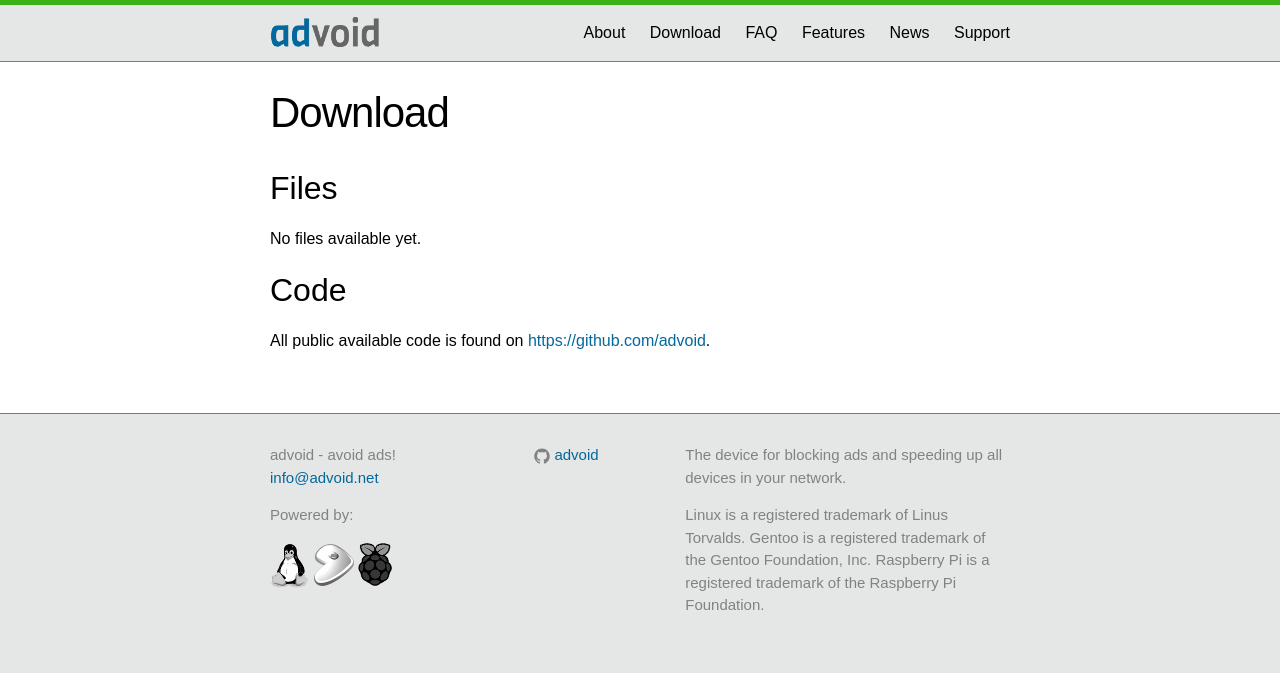
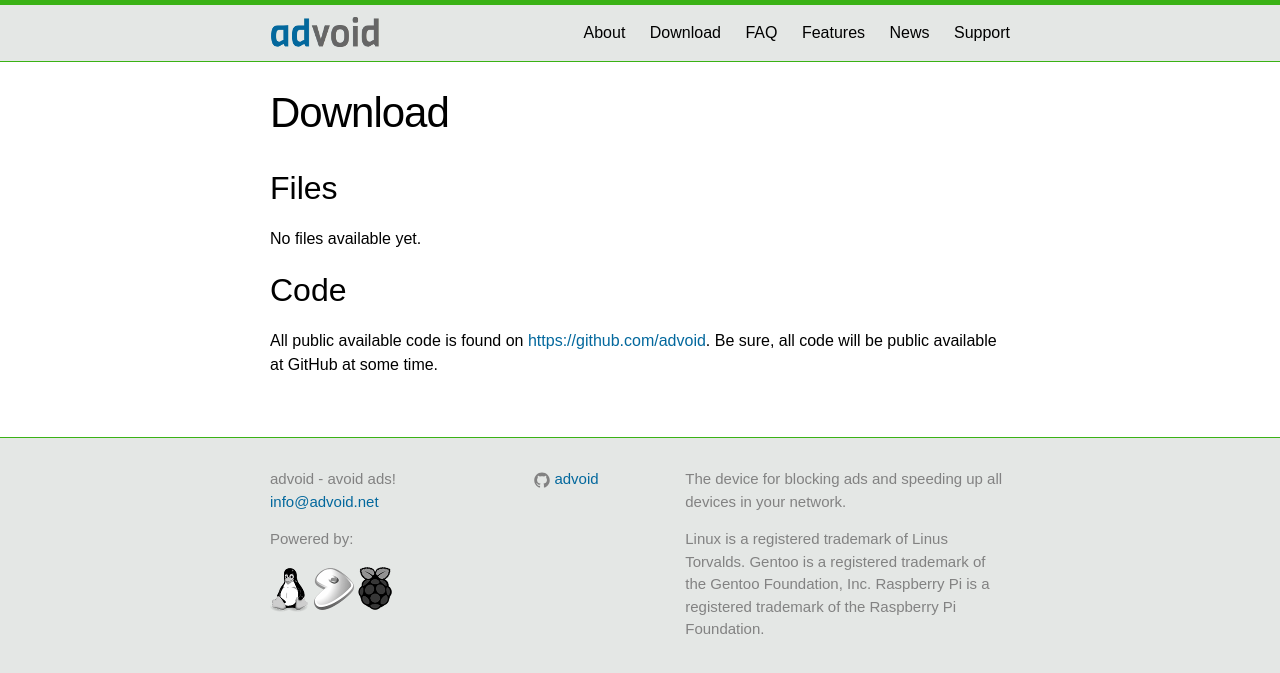
Before and after one commit to advoid/advoid.net, a Jekyll site: the page built from download.md, in a window 1280 px wide. Shown: the top 673 px of the page. Built offline with Jekyll 4.4.1, drawn with Linux system fonts in a browser that asks for light colours.

Commit message:
added a comment to download page

```diff
--- a/download.md
+++ b/download.md
@@ -10,4 +10,4 @@ permalink: /download/
 
 <h2>Code</h2>
 
-<p>All public available code is found on <a href="https://github.com/advoid">https://github.com/advoid</a>.</p>
+<p>All public available code is found on <a href="https://github.com/advoid">https://github.com/advoid</a>. Be sure, all code will be public available at GitHub at some time.</p>
```
